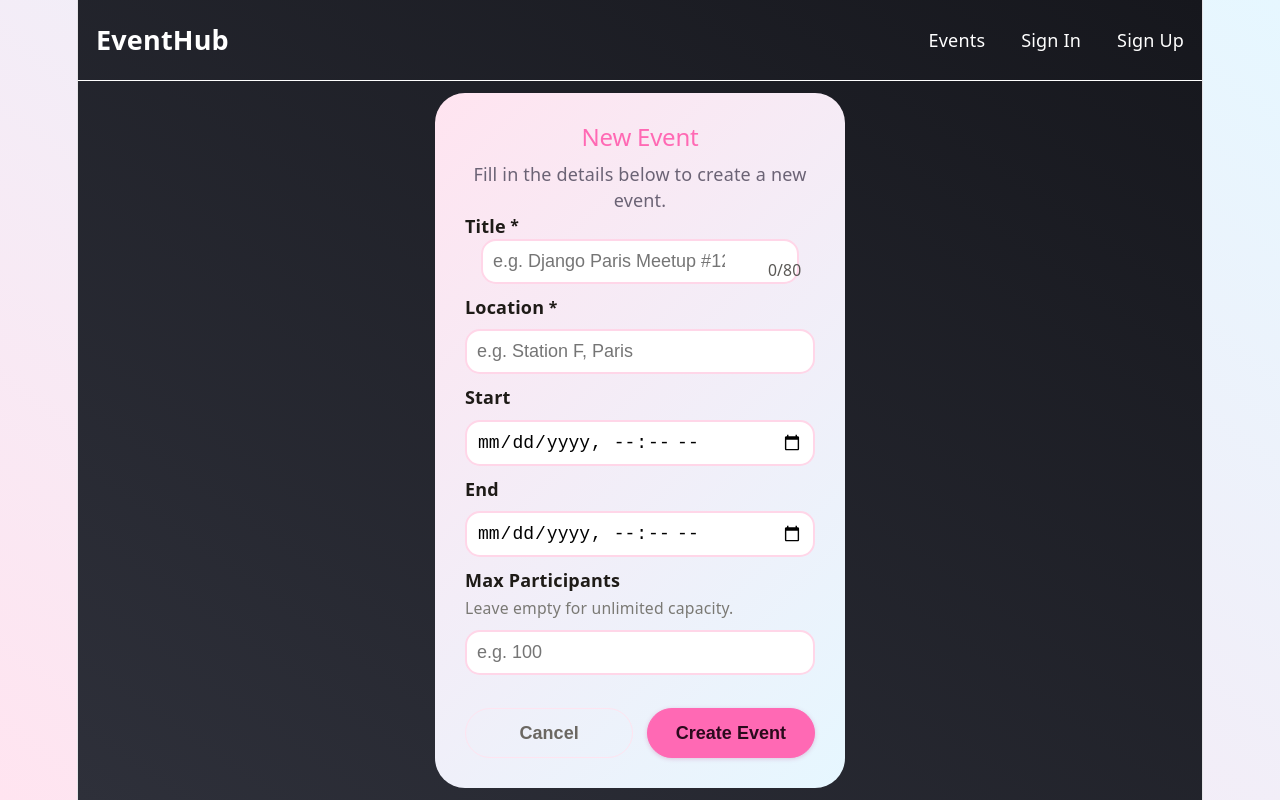
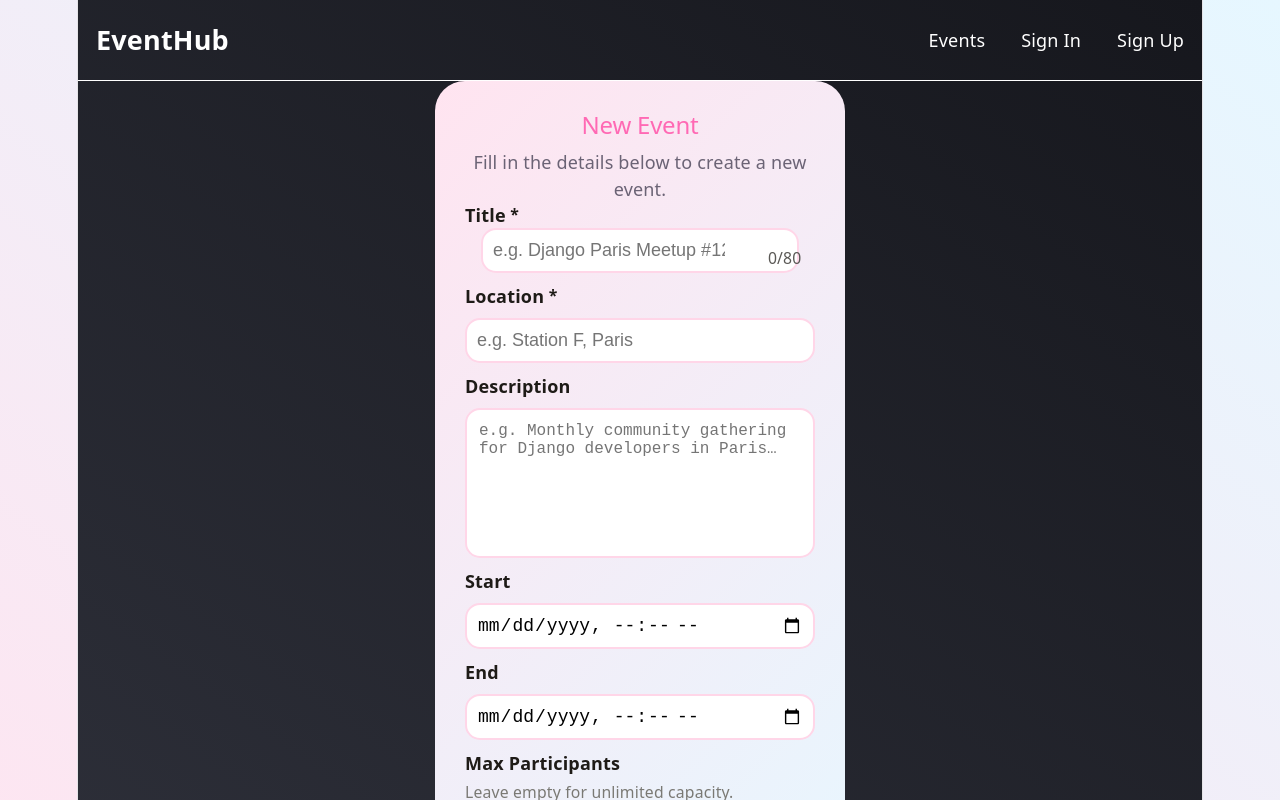
Before and after one commit to Amelkc/PROG_WEB, a React app in the folder frontend/: page / in a window 1280 px wide. Shown: the top 800 px of the page. Built offline with nearby package versions, Linux system fonts and the light colour scheme; the HTML template or start-up script is replaced by a standard one.

Commit message:
feat: description field and styling

```diff
--- /dev/null
+++ b/frontend/components/EventForm.css
@@ -0,0 +1,174 @@
+
+form {
+    display: flex;
+    flex-direction: column;
+    gap: 10px;
+}
+
+label {
+    text-align: left;
+    font-weight: 600;
+    color: #888;
+}
+
+input {
+    padding: 10px;
+    border: 2px solid #ffd6e8;
+    outline: none;
+    border-radius: 15px;
+    font-size:18px
+}
+
+button {
+    margin-top: 10px;
+    padding: 12px;
+    border: none;
+    border-radius: 25px;
+    background-color: #ff69b4;
+    color: white;
+    font-size: 1em;
+    font-weight: 600;
+}
+
+.app-content{
+
+  display: flex;
+  flex-direction: column;
+  flex: 1;
+  min-height: 100svh;
+}
+
+section {
+    background: linear-gradient(135deg, #ffe4f0, #e6f7ff);
+    padding: 30px;
+    width: 350px;
+    text-align: center;
+    align-items: center;
+    border-radius: 30px;
+    justify-content: center;
+
+}
+
+section h2 {
+    color: #ff69b4;
+    margin-bottom: 10px;
+}
+
+
+main {
+    width: 100%;
+
+    display: flex;
+    justify-content: center;
+    align-items: center;
+    flex : 1;
+}
+
+/*eventform*/
+.field {
+  display: flex;
+  flex-direction: column;
+  gap: 0.5rem; }
+.form-label {
+  font-size: clamp(0.875rem, 0.8rem + 0.35vw, 1rem);
+  font-weight: 600;
+  color: #1e1b17;
+  display: flex;
+  align-items: center;
+  gap: 0.25rem;
+}
+.form-required {
+  color: var(--primary);
+  font-size: clamp(0.75rem, 0.7rem + 0.25vw, 0.875rem);
+  line-height: 1; }
+.form-hint {
+  font-size: clamp(0.50rem, 0.7rem + 0.25vw, 0.875rem);
+  color: #7a7974;
+  text-align: left;
+  line-height: 1.5;
+  margin-top: calc(-1 * 0.25rem);
+}
+.form-actions {
+  display: flex;
+  gap: 0.75rem;
+  padding-top: 0.75rem;
+}
+.input-wrapper {
+  position: relative;
+}
+.input-wrapper .form-input {
+  padding-right: 4rem;
+}
+.form-char-count {
+  position: absolute;
+  right: 0.75rem;
+  top: 80%;
+  transform: translateY(-50%);
+  font-size: clamp(0.75rem, 0.7rem + 0.25vw, 0.875rem);
+  color: #5a5855;
+  pointer-events: none;
+  font-variant-numeric: tabular-nums;
+}
+
+.form-error {
+  font-size: clamp(0.75rem, 0.7rem + 0.25vw, 0.875rem);
+  color: #c0392b;
+  display: flex;
+  align-items: center;
+  gap:  0.25rem;
+  min-height: 1.2em;
+}
+.btn {
+  flex: 1;
+  padding: 0.75rem 1.25rem;
+  font-size: clamp(0.875rem, 0.8rem + 0.35vw, 1rem);
+  border-radius:  9999px;;
+  border: 1.5px solid transparent;
+  cursor: pointer;
+  display: flex;
+  align-items: center;
+  justify-content: center;
+  gap: 0.5rem;
+}
+.btn:active { transform: scale(0.97); }
+.btn-ghost {
+  background: transparent;
+  border-color:#ffe4f0;
+  color: #6b6762;
+}
+.btn-ghost:hover {
+  background: oklch(0.9 0.005 80 / 0.08);
+  color: #1e1b17;
+  border-color: #ffe4f0;}
+.btn-primary {
+  background:   #ff69b4;
+  color: #2a0a1c;
+  border-color:   #ff69b4;
+  box-shadow: 0 1px 4px oklch(0.55 0.18 350 / 0.25);
+}
+.btn-primary:hover {
+  background: #f090c6;
+  border-color: #f090c6;
+  box-shadow: 0 4px 12px oklch(0.55 0.18 350 / 0.35);
+}
+.btn-primary:active {
+  background: #f9b0d8;
+  border-color: #f9b0d8; }
+
+
+.btn:focus-visible, .form-input:focus-visible {
+  outline: 2px solid  #ff69b4;
+  outline-offset: 2px;
+}
+
+textarea {
+  width: 100%;
+  height: 150px;
+  padding: 12px;
+  box-sizing: border-box;
+  border: 2px solid #ffd6e8;
+  border-radius: 15px;
+
+  font-size: 16px;
+  resize: none;
+}
--- a/frontend/components/EventForm.jsx
+++ b/frontend/components/EventForm.jsx
@@ -1,3 +1,6 @@
+import "./EventForm.css"
+
+
 function EventForm(){
     return (
         <main >
@@ -8,15 +11,19 @@ function EventForm(){
         <div className="field" id="field-title">
             <div className="input-wrapper">
             <label htmlFor="title" className="form-label">Title <span className="form-required" aria-hidden="true">*</span></label>
-            <input id="title" name="title" type="text" class="form-input" maxlength="80" placeholder="e.g. Django Paris Meetup #12" aria-required="true"/>
+            <input id="title" name="title" type="text" className="form-input" maxLength="80" placeholder="e.g. Django Paris Meetup #12" aria-required="true"/>
             <span className="form-char-count" id="titleCount">0/80</span>
             </div>
             <span className="form-error" id="titleError" role="alert" style={{ display: 'none' }} ></span>
         </div>
         <div className="field" id="field-location">
             <label htmlFor="location" className="form-label">Location <span className="form-required" aria-hidden="true">*</span></label>
-            <input id="location" name="location" type="text" className="form-input" maxlength="80" placeholder="e.g. Station F, Paris" aria-required="true"/>
+            <input id="location" name="location" type="text" className="form-input" maxLength="80" placeholder="e.g. Station F, Paris" aria-required="true"/>
             <span className="form-error" id="locationError" role="alert" style={{ display: 'none' }}></span>
+        </div>
+        <div className="field" id="field-description">
+            <label htmlFor="description" className="form-label">Description</label>
+            <textarea id="description" name="description" className="form-input" rows={4} placeholder="e.g. Monthly community gathering for Django developers in Paris…"/>
         </div>
         <div className="field" id="field-start">
             <label htmlFor="start_datetime" className="form-label">Start</label>
@@ -31,7 +38,7 @@ function EventForm(){
         </div>
 
         <div className="field" id="field-max">
-            <label htmlFor="max_participants" class="form-label">Max Participants</label>
+            <label htmlFor="max_participants" className="form-label">Max Participants</label>
             <span className="form-hint">Leave empty for unlimited capacity.</span>
             <input id="max_participants" name="max_participants" type="number" className="form-input form-input--narrow" min="1" placeholder="e.g. 100"/>
             <span className="form-error" id="maxError" role="alert" style={{ display: 'none' }}></span>
```
